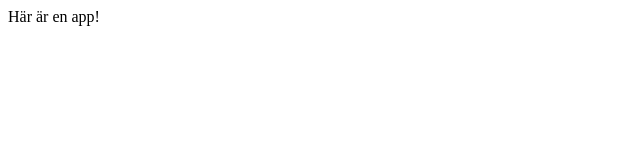
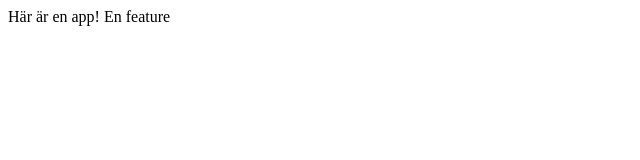
Before and after one commit to ptjarchi/gitdemoarch, a plain HTML site: page index.html in a window 1280 px wide. Shown: the full height of the page, 0-640 px from the left. Drawn offline with Linux system fonts and the light colour scheme.

Commit message:
En feature

```diff
--- a/index.html
+++ b/index.html
@@ -5,5 +5,6 @@
   </head>
   <body>
     Här är en app!
+    En feature
   </body>
 </html>
```
Also changed, not shown: feature.html (added, +1 -0 lines).
